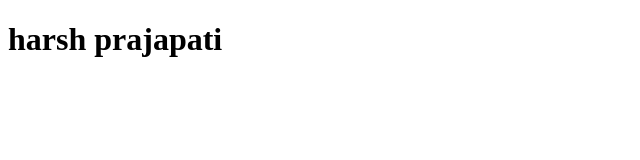
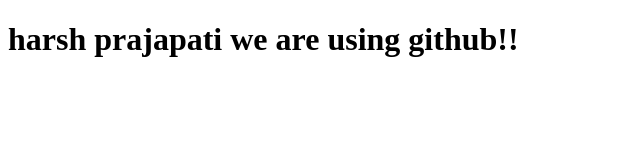
Before and after one commit to harshsp1910/VCSCF, a plain HTML site: page index.html in a window 1280 px wide. Shown: the whole page, without its empty margins (0-640 px from the left). Drawn offline with Linux system fonts and the light colour scheme.

Commit message:
third commit

```diff
--- a/index.html
+++ b/index.html
@@ -6,6 +6,6 @@
     <title>Document</title>
 </head>
 <body>
-    <h1>harsh prajapati</h1>
+    <h1>harsh prajapati we are using github!!</h1>
 </body>
 </html>
```
